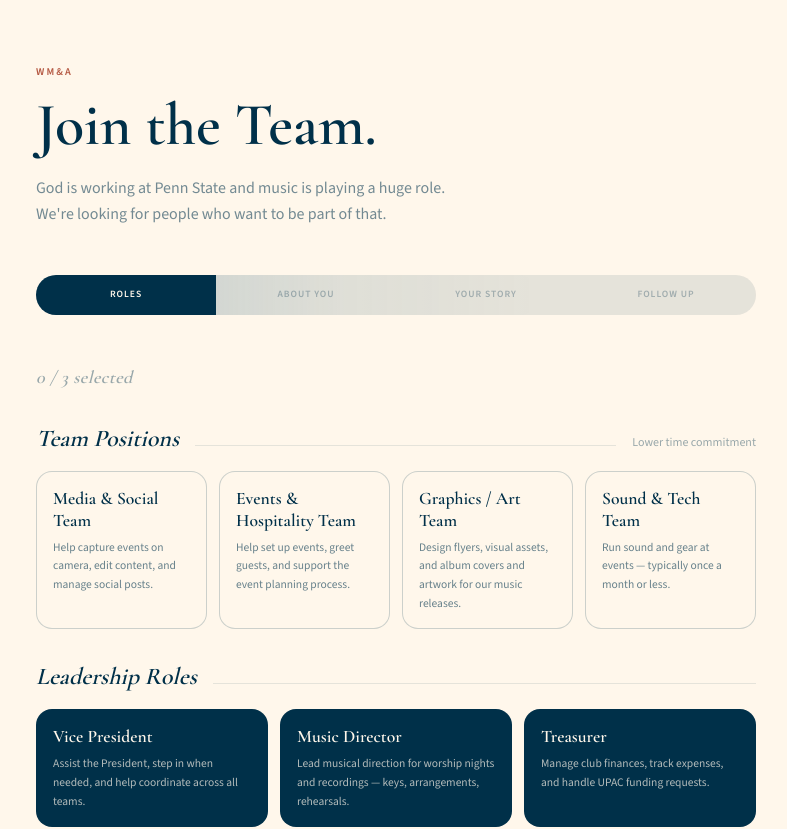
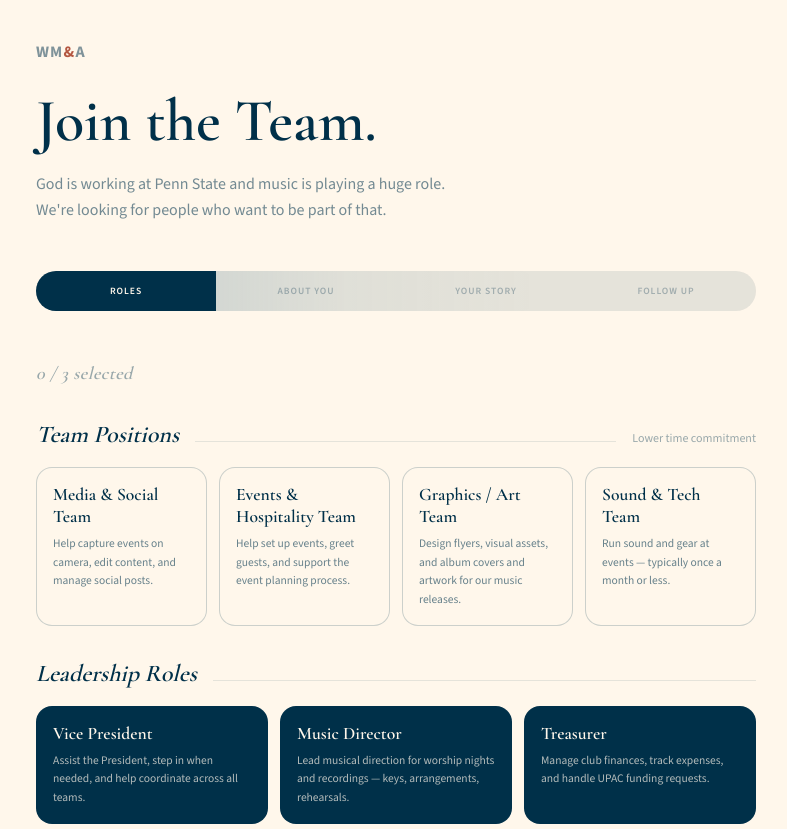
Before and after one commit to marcojking/PSUWorship, a Next.js app: page /join in a window 1280 px wide. Shown: the top 829 px of the page, without its empty margins (244-1031 px from the left). Built offline with nearby package versions, Linux system fonts and the light colour scheme; no server answers.

Commit message:
feat: WM&A wordmark nav link on join page

```diff
--- a/src/app/join/page.tsx
+++ b/src/app/join/page.tsx
@@ -9,6 +9,7 @@ import VideoUpload from '@/components/join/VideoUpload';
 import FollowUp from '@/components/join/FollowUp';
 import ThankYou from '@/components/join/ThankYou';
 import SubmittingOverlay from '@/components/join/SubmittingOverlay';
+import Link from 'next/link';
 
 interface FormData {
   roles: string[];
@@ -90,10 +91,20 @@ export default function JoinPage() {
     )}
     <div className="join-page min-h-screen">
       <div className="max-w-3xl mx-auto px-6 pb-32">
-        <div className="pt-16 pb-2">
-          <p className="text-[0.65rem] font-semibold tracking-[0.2em] uppercase text-secondary mb-2">
-            WM&A
-          </p>
+        <div className="pt-10 pb-2">
+          <Link href="/" style={{
+            display: 'inline-block',
+            fontFamily: 'var(--font-source-sans), "Source Sans 3", sans-serif',
+            fontSize: '1rem',
+            fontWeight: 700,
+            letterSpacing: '0.06em',
+            textTransform: 'uppercase',
+            color: 'rgba(0,48,73,0.5)',
+            textDecoration: 'none',
+            marginBottom: '1.25rem',
+          }}>
+            WM<span style={{ color: '#b45741', fontWeight: 800, margin: '0 0.02em' }}>&amp;</span>A
+          </Link>
           <h1 className="font-cormorant font-semibold text-5xl sm:text-6xl text-primary leading-tight mb-3">
             Join the Team.
           </h1>
```
